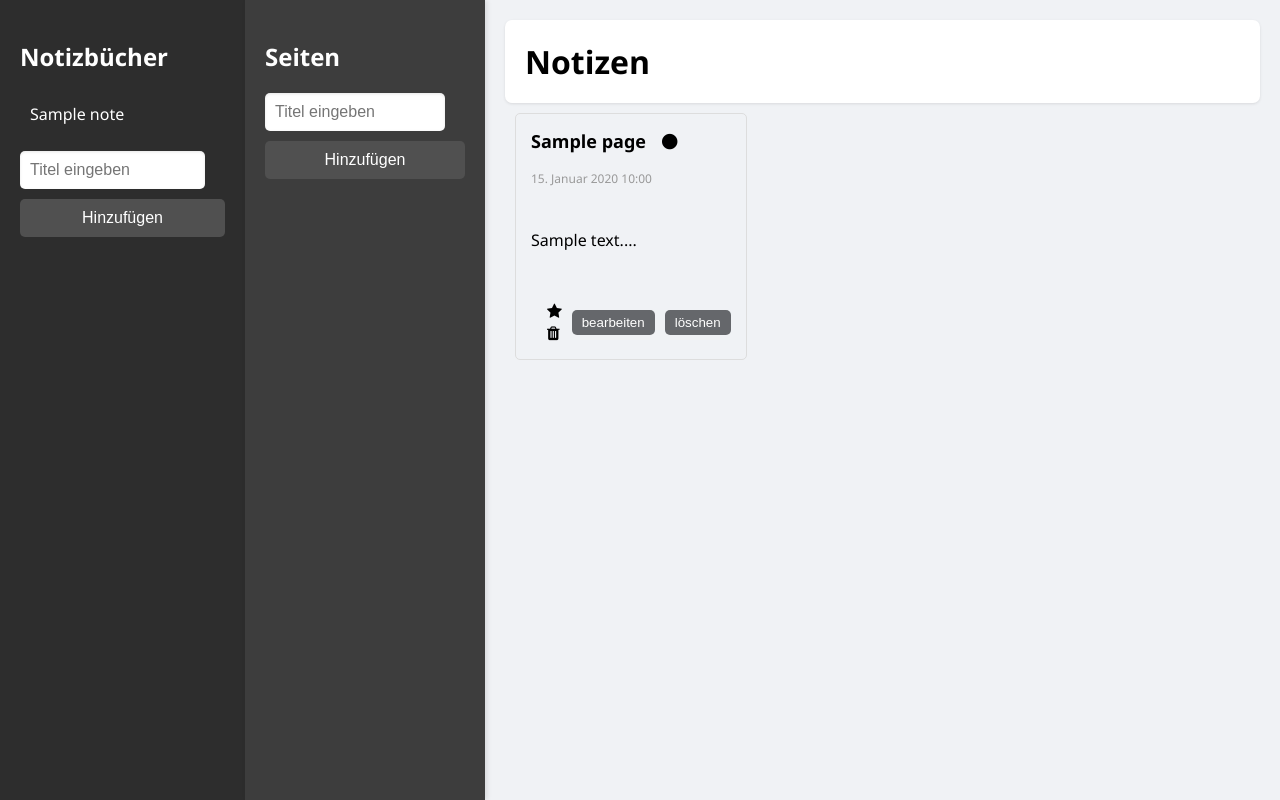
After one commit to amanabiev10/Notizen, a Django app: template notes/templates/notes/pages.html in a window 1280 px wide. The commit adds this page. Run offline with Django 5.2, Linux system fonts and the light colour scheme; the template is opened without the code that fills it: values that come from a table or form of the project are taken from there, others are empty; tables that the repository leaves empty hold one stand-in row (values such as "Sample post"); parts of the project's set-up code (start-up, migrations or seed data) failed here and were passed over; some libraries are stand-ins or nearby versions.

Commit message:
Update_26_06_2024_13:12

```diff
--- a/home/static/home/css/base.css
+++ b/home/static/home/css/base.css
@@ -76,6 +76,7 @@ header {
     background-color: #fff;
     padding: 20px;
     box-shadow: 0 1px 3px rgba(0, 0, 0, 0.1);
+    border-radius: 7px;
 }
 
 header h1 {
@@ -146,7 +147,7 @@ main {
 }
 
 /* Style the add buttons */
-.sidebar button {
+.sidebar .add-button {
     width: 100%;
     padding: 10px;
     margin-bottom: 10px;
@@ -159,6 +160,6 @@ main {
     transition: background 0.3s;
 }
 
-.sidebar button:hover {
-    background-color: #707070;
+.sidebar .add-button:hover {
+    background-color: #fff;
 }
--- a/home/static/home/css/index.css
+++ b/home/static/home/css/index.css
@@ -59,4 +59,17 @@
 .btn-group {
     margin-left: auto;  /* Aligns btn-group to the right */
     display: flex;
+    gap: 10px;
 }
+.btn-group button {
+    background-color: #3e4145c7;
+    color: white;
+    border: none;
+    padding: 5px 10px;
+    border-radius: 5px;
+    cursor: pointer;
+}
+
+.btn-group button:hover {
+    background-color: #0056b3;
+}
--- a/home/templates/home/base.html
+++ b/home/templates/home/base.html
@@ -21,7 +21,7 @@
                 {% endfor %}
             </ul>
             <input class="notebook-add" type="text" id="new-notebook-title" placeholder="Titel eingeben">
-            <button onclick="addNotebook()">Hinzufügen</button>
+            <button class="add-button" onclick="addNotebook()">Hinzufügen</button>
         </div>
         <div class="sidebar pages">
             <h2>Seiten</h2>
@@ -30,7 +30,7 @@
             </ul>
             <input type="hidden" id="current-note-id" value="">
             <input class="page-add" type="text" id="new-page-title" placeholder="Titel eingeben">
-            <button onclick="addPage()">Hinzufügen</button>
+            <button class="add-button" onclick="addPage()">Hinzufügen</button>
         </div>
         <div class="main-content">
             <header>
--- a/home/templates/home/index.html
+++ b/home/templates/home/index.html
@@ -18,7 +18,7 @@
                 <h5 class="note-title">{{ page.title }}<i class="point fa fa-circle ml-1 font-10"></i></h5>
                 <p class="note-date">{{ page.updated_at }}</p>
                 <div class="note-content">
-                        <p class="note-inner-content">{{ page.content|truncate_words:20|safe }}</p>
+                    <p class="note-inner-content">{{ page.content_html_safe|truncatewords_html:20 }}</p>
                 </div>
                 <div class="d-flex align-items-end justify-content-between">
                     <div>
@@ -37,5 +37,6 @@
 </div>
 {% endblock %}
 
+
 {% block script %}
 {% endblock %}
--- /dev/null
+++ b/notes/templates/notes/pages.html
@@ -0,0 +1,41 @@
+<!-- index.html -->
+{% extends 'home/base.html' %}
+{% load static %}
+{% load extras %}
+{% block title %}Alle Notizen{% endblock %}
+
+{% block css %}
+<link href="https://maxcdn.bootstrapcdn.com/font-awesome/4.3.0/css/font-awesome.min.css" rel="stylesheet">
+<link rel="stylesheet" href="{% static 'home/css/index.css' %}">
+{% endblock %}
+
+{% block main %}
+    <div>
+        <div class="note-has-grid">
+            {% for page in pages %}
+            <div class="single-note-item">
+                <div class="card">
+                    <h5 class="note-title">{{ page.title }}<i class="point fa fa-circle ml-1 font-10"></i></h5>
+                    <p class="note-date">{{ page.updated_at }}</p>
+                    <div class="note-content">
+                        <p class="note-inner-content">{{ page.content|truncate_words:20|safe }}</p>
+                    </div>
+                    <div class="d-flex align-items-end justify-content-between">
+                        <div>
+                            <span class="ml-1"><i class="fa fa-star favourite-note"></i></span>
+                            <span class="ml-1"><i class="fa fa-trash remove-note"></i></span>
+                        </div>
+                        <div class="btn-group">
+                            <button>bearbeiten</button>
+                            <button>löschen</button>
+                        </div>
+                    </div>
+                </div>
+            </div>
+            {% endfor %}
+        </div>
+    </div>
+{% endblock %}
+
+{% block script %}
+{% endblock %}
```
Also changed, not shown: home/views.py (+13 -5 lines), musor/notiz.html (+7 -77 lines), home/templatetags/extras.py (line endings or trailing spaces), notes/migrations/0002_alter_page_content.py (added). Lines whose indentation alone changed are shown as unchanged.
